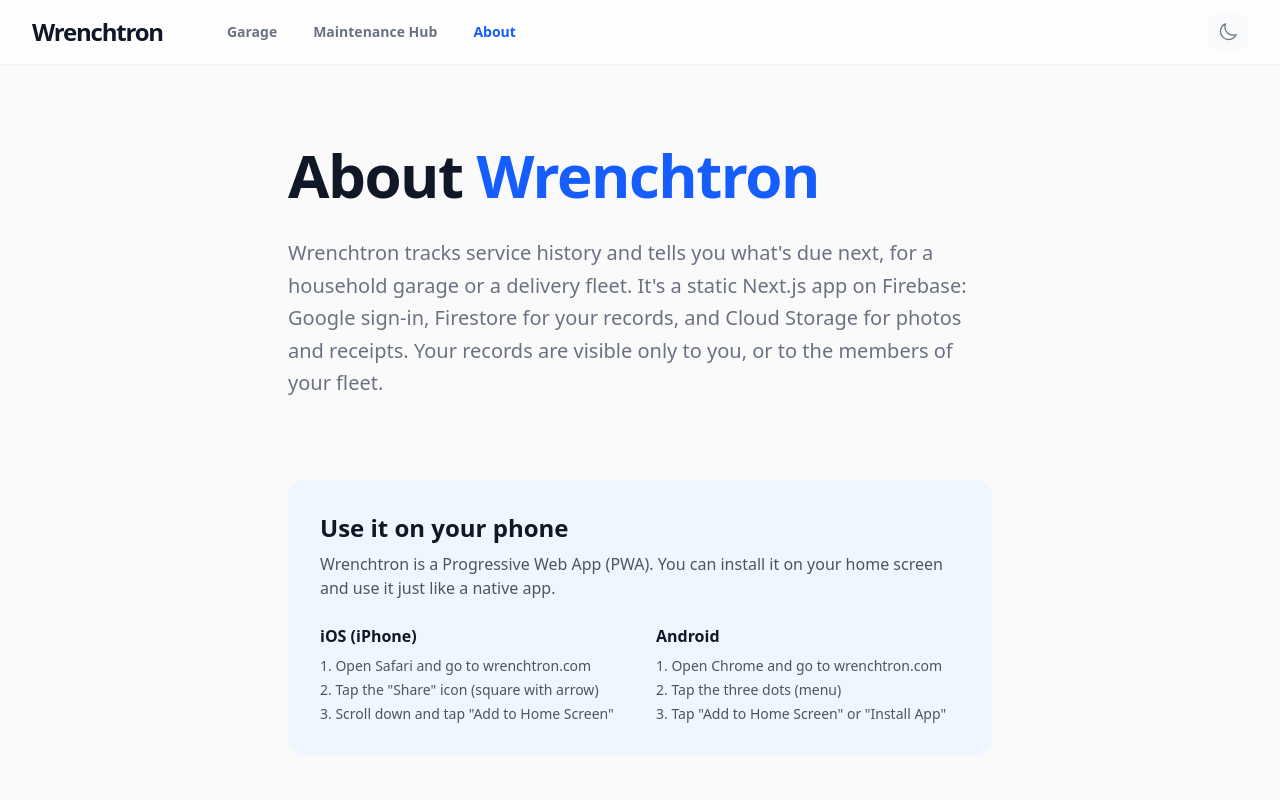
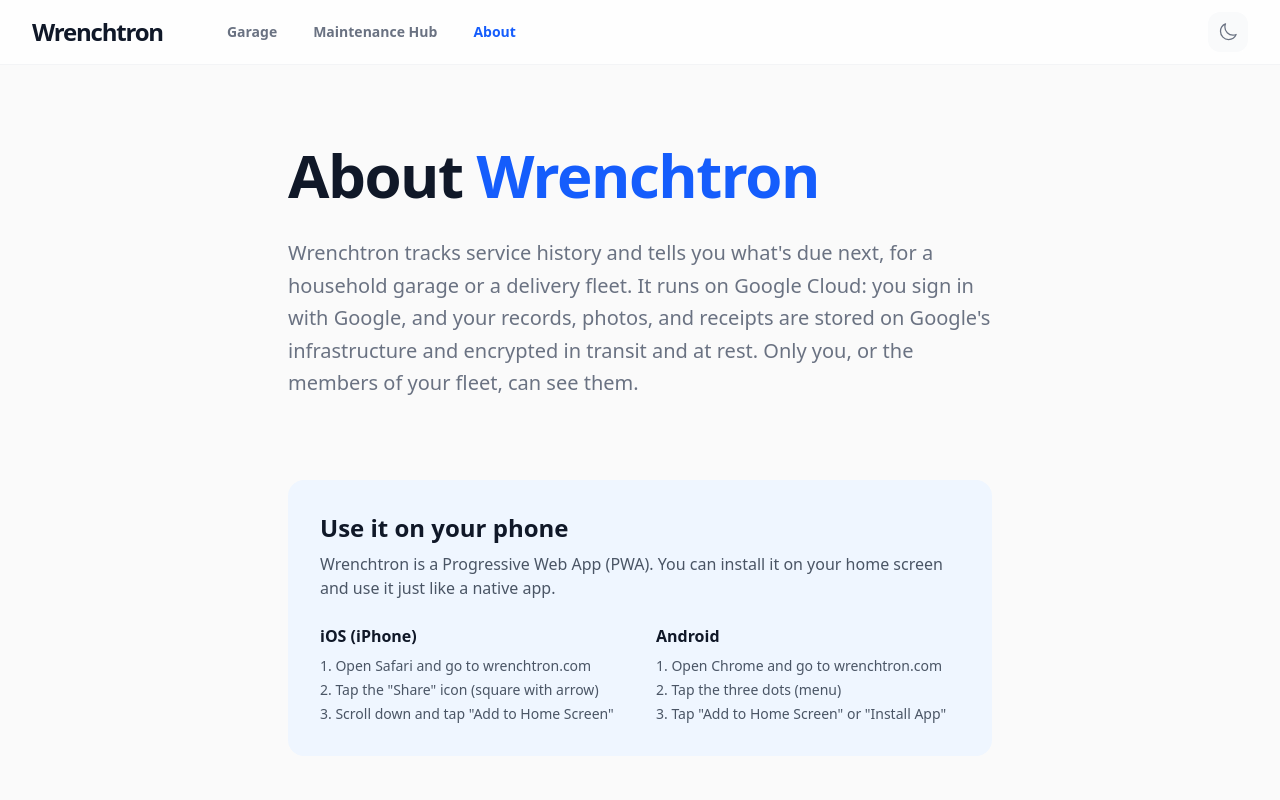
Before and after one commit to swantron/wrenchtron, a Next.js app: page /about in a window 1280 px wide. Shown: the top 800 px of the page. Built offline with nearby package versions, Linux system fonts and the light colour scheme; no server answers.

Commit message:
fleet buildout

```diff
--- a/src/app/about/page.tsx
+++ b/src/app/about/page.tsx
@@ -14,10 +14,10 @@
                         </h1>
                         <p className="mt-8 text-xl font-medium leading-relaxed text-gray-500 dark:text-gray-400">
                             Wrenchtron tracks service history and tells you what&apos;s due next,
-                            for a household garage or a delivery fleet. It&apos;s a static Next.js
-                            app on Firebase: Google sign-in, Firestore for your records, and Cloud
-                            Storage for photos and receipts. Your records are visible only to you,
-                            or to the members of your fleet.
+                            for a household garage or a delivery fleet. It runs on Google Cloud:
+                            you sign in with Google, and your records, photos, and receipts are
+                            stored on Google&apos;s infrastructure and encrypted in transit and at
+                            rest. Only you, or the members of your fleet, can see them.
                         </p>
                     </section>
 
```
